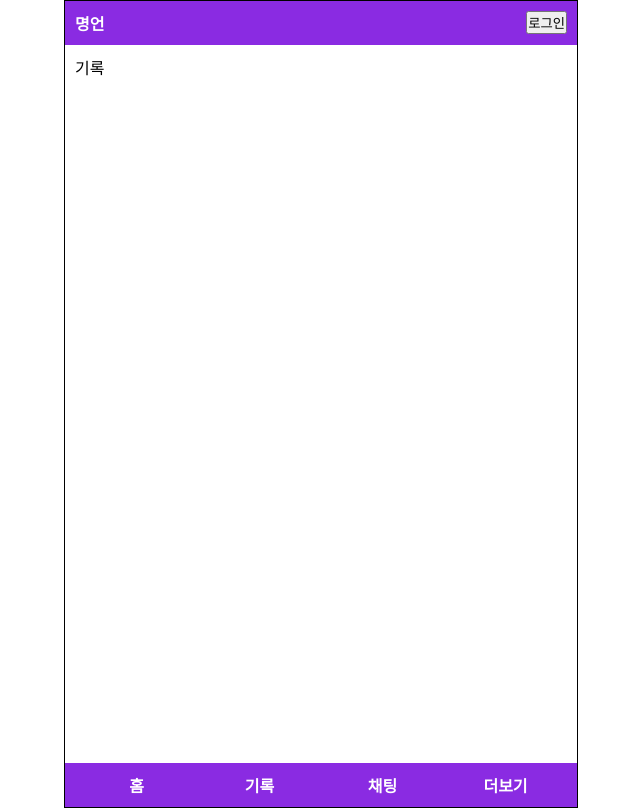
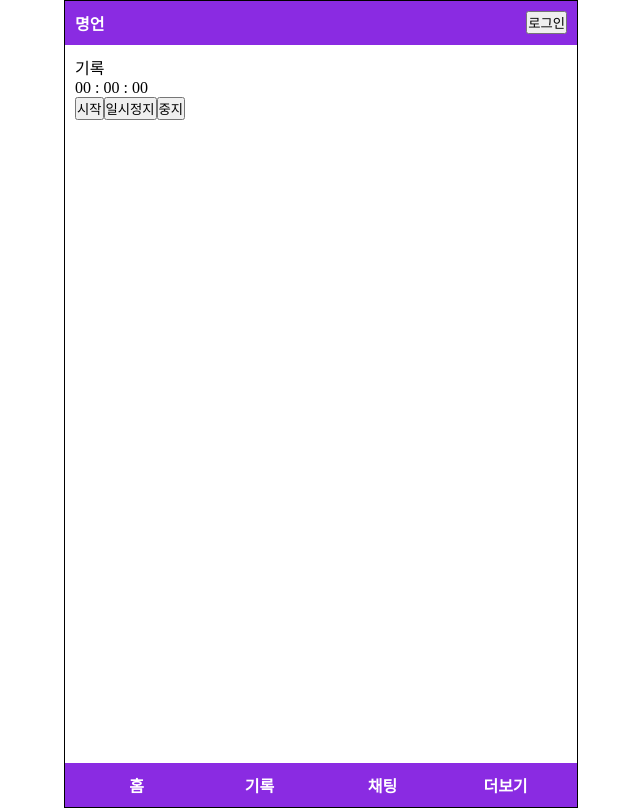
Before and after one commit to hoon-sam/application-example, a React (Create React App) app: page /record in a window 1280 px wide. Shown: the whole page, without its empty margins (319-959 px from the left). Built offline with nearby package versions, Linux system fonts and the light colour scheme.

Commit message:
feature: 타이머 구현

```diff
--- /dev/null
+++ b/src/components/Timer.jsx
@@ -0,0 +1,51 @@
+import React, { useState, useEffect, useRef } from 'react';
+
+export default function Timer() {
+
+  const [time, setTime] = useState(0);
+  const [isPause, setPause] = useState(false);
+  const countRef = useRef(null);
+
+  let countdown;
+
+  useEffect(() => {
+  }, [time]);
+
+  const start = () => {
+    if (isPause) return;
+    setPause(true);
+    countRef.current = setInterval(() => {
+      setTime((time) => time + 1);
+    }, 1000);
+  }
+
+  const pause = () => {
+    if (!isPause) return;
+    setPause(false);
+    clearInterval(countRef.current);
+  }
+
+  const stop = () => {
+    pause();
+    setTime(0);
+  }
+
+  const formatTime = () => {
+    const getSeconds = `0${(time % 60)}`.slice(-2);
+    const minutes = `${Math.floor(time / 60)}`;
+    const getMinutes = `0${minutes % 60}`.slice(-2);
+    const getHours = `0${Math.floor(time / 3600)}`.slice(-2);
+
+    return `${getHours} : ${getMinutes} : ${getSeconds}`;
+  }
+
+
+  return (
+    <div>
+      <div>{ formatTime() }</div>
+      <button onClick={start}>시작</button>
+      <button onClick={pause}>일시정지</button>
+      <button onClick={stop}>중지</button>
+    </div>
+  );
+}
--- a/src/pages/Record.jsx
+++ b/src/pages/Record.jsx
@@ -1,9 +1,11 @@
 import React from 'react';
+import Timer from '../components/Timer';
 
 export default function Record() {
   return (
     <section>
       기록
+      <Timer />
     </section>
   )
 }
```
